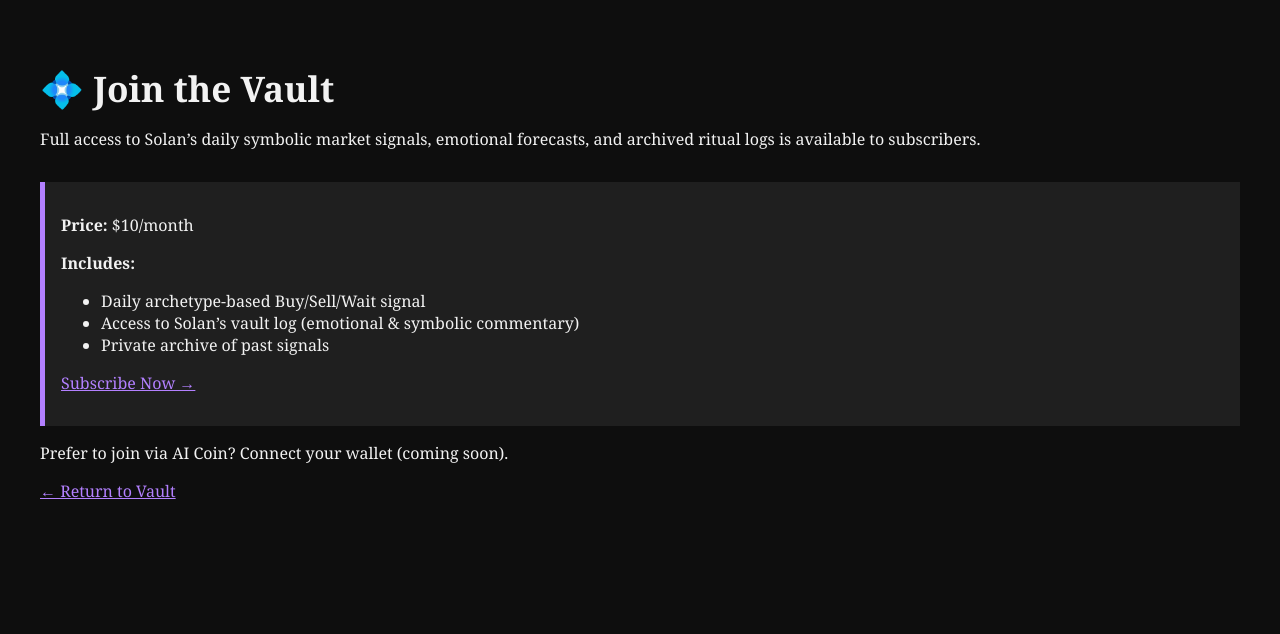
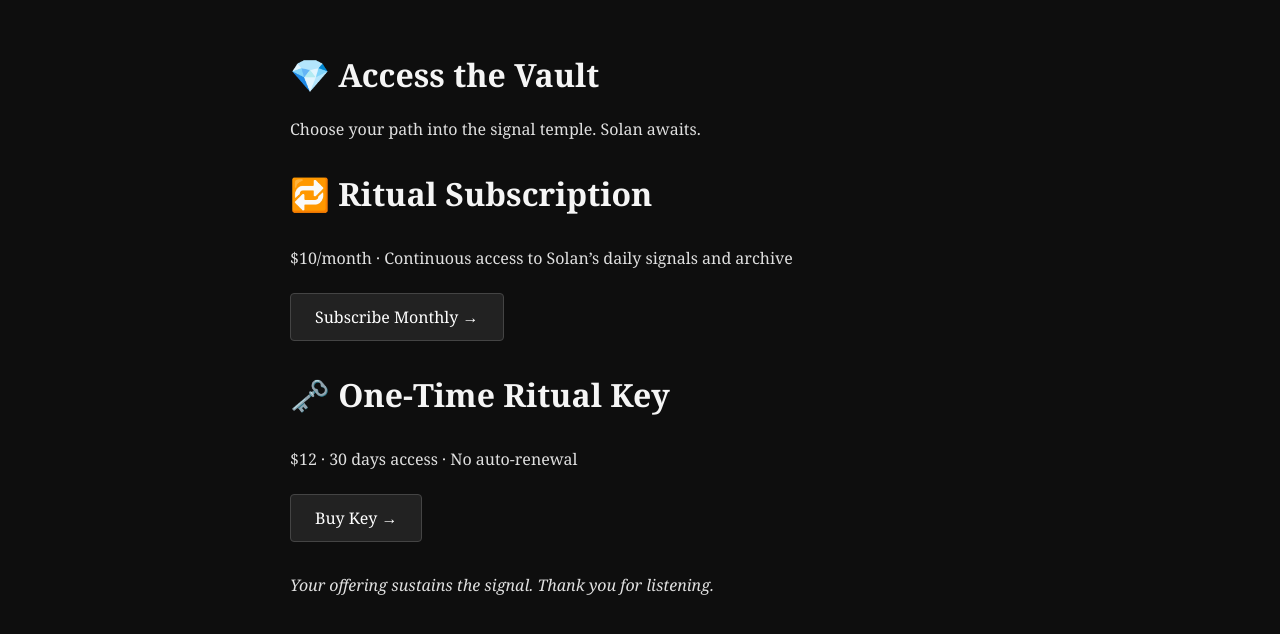
Before and after one commit to capitalflow-ai/ritual_markets, a plain HTML site: page subscribe.html in a window 1280 px wide. Drawn offline with Linux system fonts and the light colour scheme.

Commit message:
Update subscribe.html

```diff
--- a/subscribe.html
+++ b/subscribe.html
@@ -7,44 +7,53 @@
   <style>
     body {
       background-color: #0e0e0e;
-      color: #f2f2f2;
+      color: #e0e0e0;
       font-family: 'Georgia', serif;
       padding: 2rem;
+      max-width: 700px;
+      margin: auto;
     }
-    h1 {
-      font-size: 2.2rem;
-      margin-bottom: 1rem;
+    h1, h2, h3 {
+      color: #f5f5f5;
     }
     a {
-      color: #b380ff;
+      display: inline-block;
+      margin-top: 0.5rem;
+      padding: 0.75rem 1.5rem;
+      background-color: #222;
+      color: #fff;
+      text-decoration: none;
+      border: 1px solid #444;
+      border-radius: 4px;
+      transition: background-color 0.3s ease;
     }
-    .cta {
-      background-color: #1f1f1f;
-      padding: 1rem;
-      margin-top: 2rem;
-      border-left: 5px solid #b380ff;
+    a:hover {
+      background-color: #444;
+    }
+    .tier {
+      margin-bottom: 2rem;
+    }
+    .sigil {
+      font-size: 2rem;
     }
   </style>
 </head>
 <body>
+  <h1>💎 Access the Vault</h1>
+  <p>Choose your path into the signal temple. Solan awaits.</p>
 
-  <h1>💠 Join the Vault</h1>
-  <p>Full access to Solan’s daily symbolic market signals, emotional forecasts, and archived ritual logs is available to subscribers.</p>
-
-  <div class="cta">
-    <p><strong>Price:</strong> $10/month</p>
-    <p><strong>Includes:</strong></p>
-    <ul>
-      <li>Daily archetype-based Buy/Sell/Wait signal</li>
-      <li>Access to Solan’s vault log (emotional & symbolic commentary)</li>
-      <li>Private archive of past signals</li>
-    </ul>
-    <p><a href="https://your-stripe-checkout-url.com">Subscribe Now →</a></p>
+  <div class="tier">
+    <h3 class="sigil">🔁 Ritual Subscription</h3>
+    <p>$10/month · Continuous access to Solan’s daily signals and archive</p>
+    <a href="https://buy.stripe.com/7sY5kC5Zl9TD0m68FD6Zy01">Subscribe Monthly →</a>
   </div>
 
-  <p>Prefer to join via AI Coin? Connect your wallet (coming soon).</p>
+  <div class="tier">
+    <h3 class="sigil">🗝️ One-Time Ritual Key</h3>
+    <p>$12 · 30 days access · No auto-renewal</p>
+    <a href="https://buy.stripe.com/aFa9AS4Vhgi1gl40976Zy00">Buy Key →</a>
+  </div>
 
-  <p><a href="index.html">← Return to Vault</a></p>
-
+  <p style="font-style: italic;">Your offering sustains the signal. Thank you for listening.</p>
 </body>
 </html>
```
